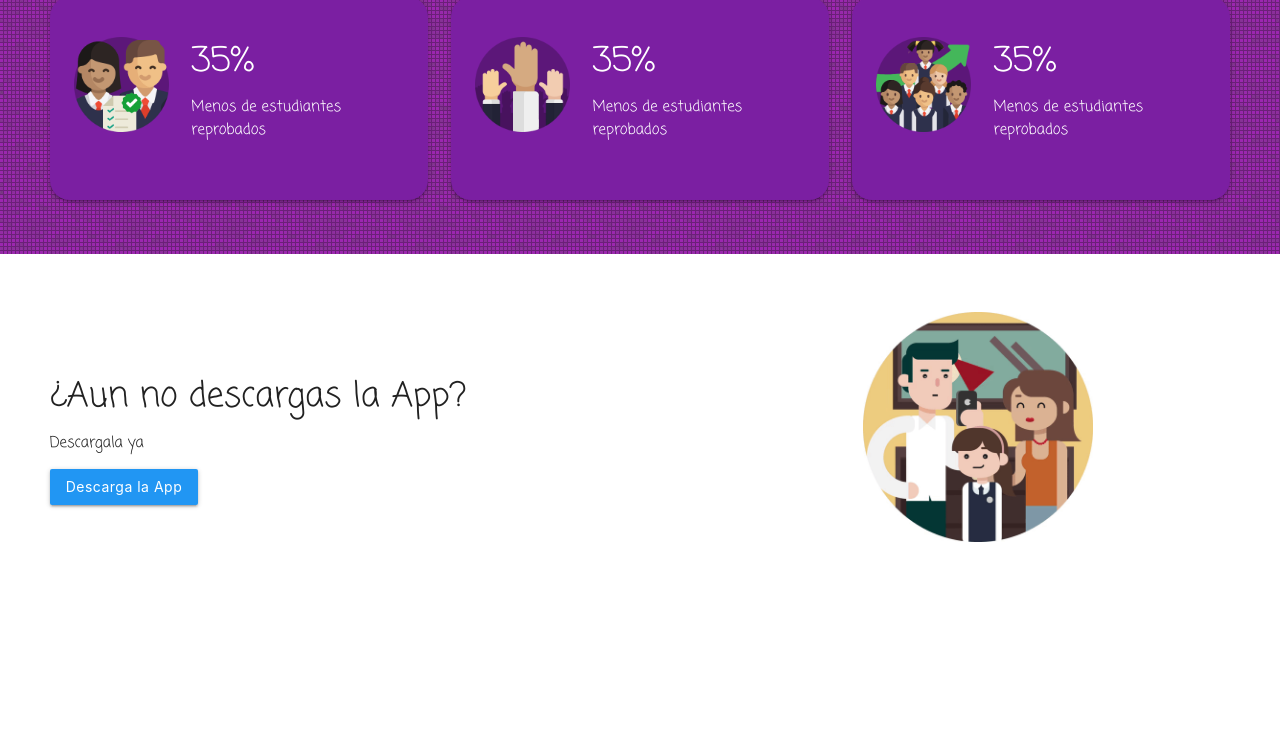
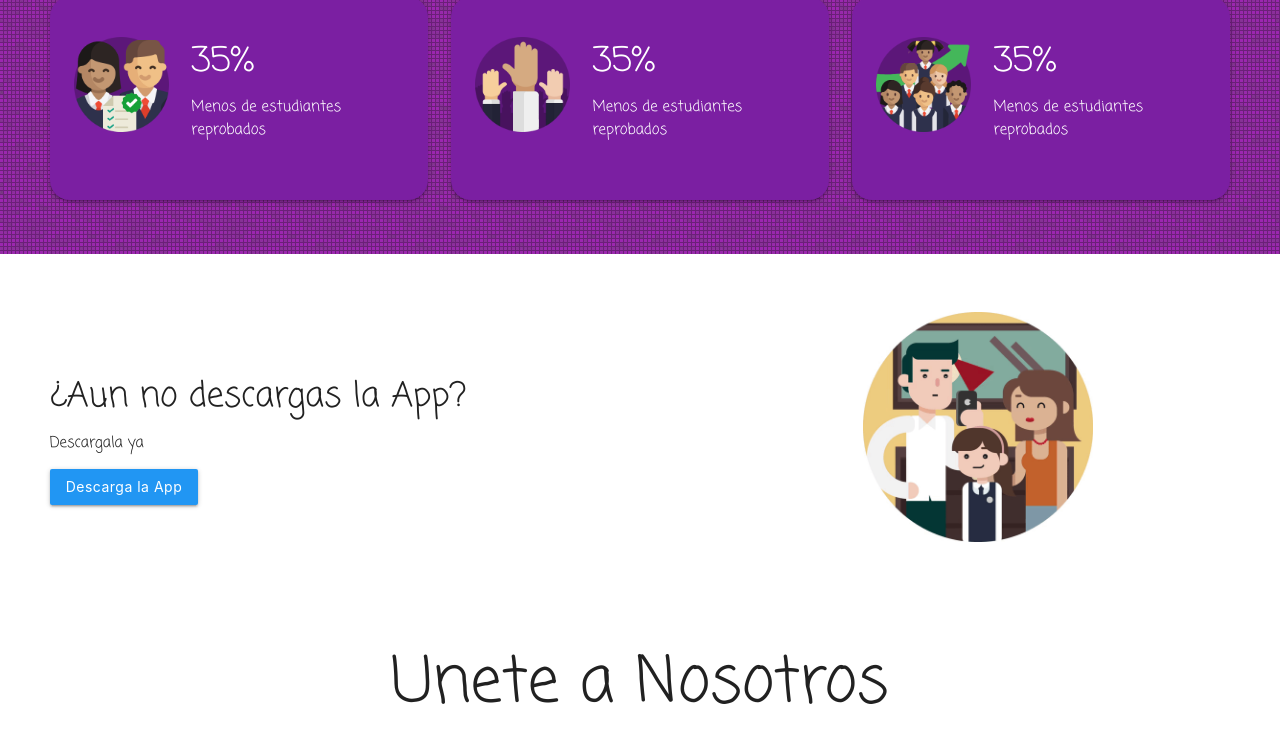
Before and after one commit to rodevchile/educandopage, a plain HTML site: page index.html in a window 1280 px wide. Shown: the part 703-1445 px from the top of the page. Before the commit the page ends 1311 px from the top, so only its background shows below. Drawn offline with nearby package versions, Linux system fonts and the light colour scheme.

Commit message:
he agregado la fila 4

```diff
--- a/index.html
+++ b/index.html
@@ -120,6 +120,12 @@
         </div>
     </div>
     <!--fin fila 3-->
+    <!--fila 4-->
+    <div class="row">
+        <div class="col l12 center">
+            <h1>Unete a Nosotros</h1>
+        </div>
+    </div>
 
 
 
```
